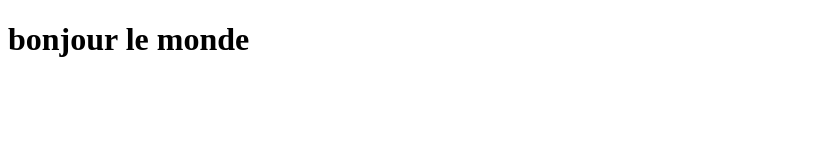
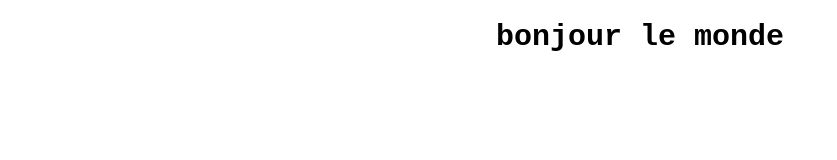
Before and after one commit to kouayep/GitTest, a plain HTML site: page index.html in a window 1280 px wide. Shown: the whole page, without its empty margins (0-837 px from the left). Drawn offline with Linux system fonts and the light colour scheme.

Commit message:
center le texte

```diff
--- a/index.html
+++ b/index.html
@@ -5,6 +5,13 @@
     <meta http-equiv="X-UA-Compatible" content="IE=edge">
     <meta name="viewport" content="width=device-width, initial-scale=1.0">
     <title>Document</title>
+    <style>
+        h1{
+            text-align: center;
+            font-family: 'Courier New', Courier, monospace;
+            font-size: 30px;
+        }
+    </style>
 </head>
 <body>
     <h1>bonjour le monde</h1>
```
